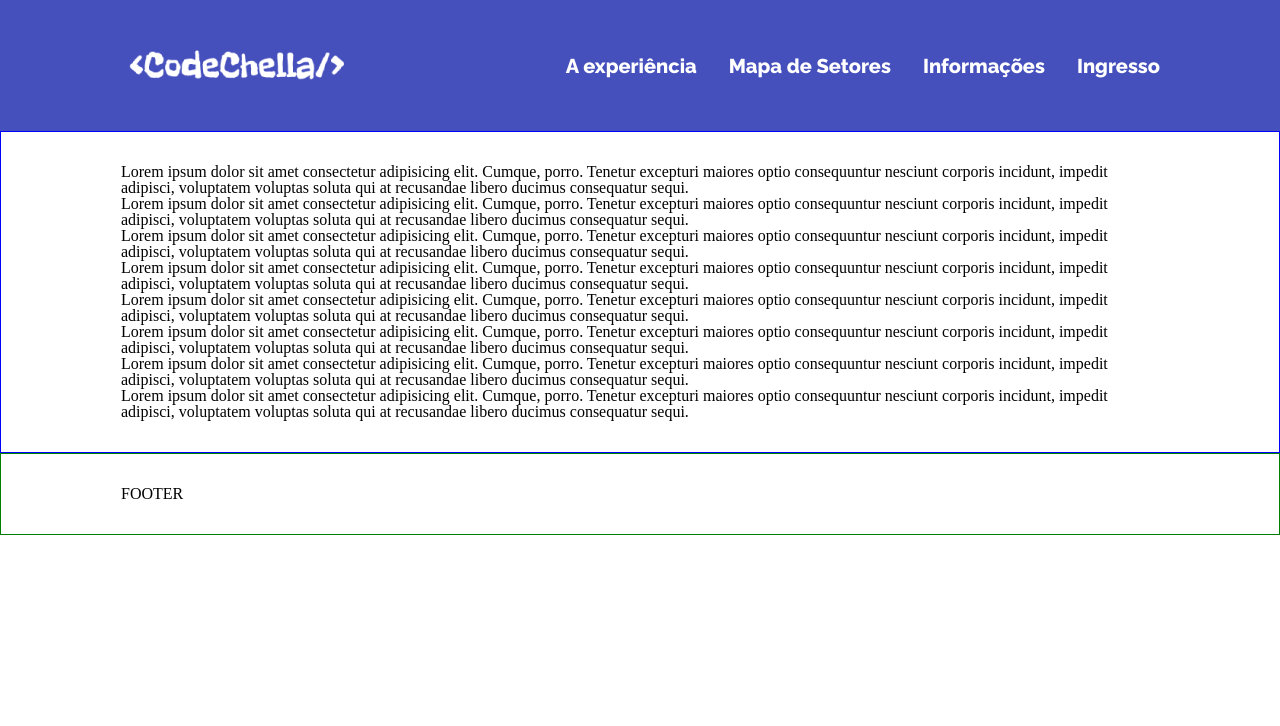
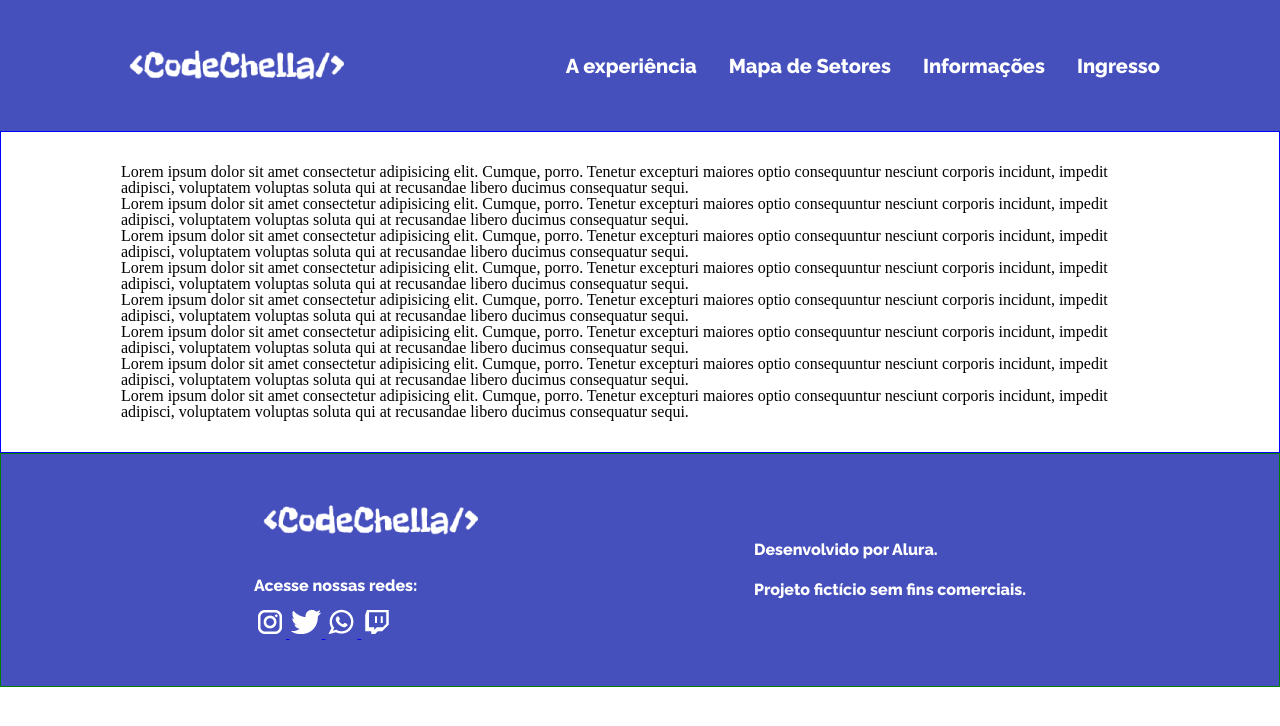
Before and after one commit to demetriusvas/Alura-CodeChella, a plain HTML site: page index.html in a window 1280 px wide. Drawn offline with Linux system fonts and the light colour scheme; a web font is replaced by a local one.

Commit message:
estilizando o footer

```diff
--- a/assets/css/style.css
+++ b/assets/css/style.css
@@ -22,8 +22,17 @@ main{
 }
 
 footer{
+    display: flex;
+    background-color: #4650BD;
     border: 1px solid green;
-    padding: 32px 120px;
+    height: 232px;
+    padding: 0 120px;
+    color: white;
+    font-family: var(--fonte-textos);
+    font-weight: 500;
+    line-height: 40px;
+    align-items: center;
+    justify-content: space-around;
 
 }
 
@@ -131,12 +140,8 @@ footer{
 @media all and (min-width: 1440px){
     body{
         max-width: 1440px;
-        background-color: #4650BD;
+        /* background-color: #4650BD;    */
         margin: auto;
-    }
-
-    .container{
-        border: 5px solid red;
     }
 
     header{
--- a/index.html
+++ b/index.html
@@ -14,7 +14,7 @@
     <title>Document</title>
 </head>
 <body>
-    <header class="container">
+    <header>
         <div>
             <img src="assets/img/Logo1 1.png" alt="">
         </div>
@@ -38,6 +38,29 @@
         <p>Lorem ipsum dolor sit amet consectetur adipisicing elit. Cumque, porro. Tenetur excepturi maiores optio consequuntur nesciunt corporis incidunt, impedit adipisci, voluptatem voluptas soluta qui at recusandae libero ducimus consequatur sequi.</p>
         <p>Lorem ipsum dolor sit amet consectetur adipisicing elit. Cumque, porro. Tenetur excepturi maiores optio consequuntur nesciunt corporis incidunt, impedit adipisci, voluptatem voluptas soluta qui at recusandae libero ducimus consequatur sequi.</p>
     </main>
-    <footer>FOOTER</footer>
+    <footer>
+        <div>
+            <div>
+                <img src="assets/img/Logo1 1.png" alt="">
+            </div>
+            <p>Acesse nossas redes:</p>
+            <a href="#">
+                <img src="assets/img/Ícones redes socias-16.png" alt="">
+            </a>
+            <a href="#">
+                <img src="assets/img/Ícones redes socias-17.png" alt="">
+            </a>
+            <a href="#">
+                <img src="assets/img/Ícones redes socias-18.png" alt="">
+            </a>
+            <a href="#">
+                <img src="assets/img/Ícones redes socias-19.png" alt="">
+            </a>
+        </div>
+        <div>
+            <p>Desenvolvido por Alura.</p>
+            <p>Projeto fictício sem fins comerciais.</p>
+        </div>
+    </footer>
 </body>
 </html>
```
Also changed, not shown: assets/img/Ícones redes socias-16.png (added), assets/img/Ícones redes socias-17.png (added), assets/img/Ícones redes socias-18.png (added), assets/img/Ícones redes socias-19.png (added).
